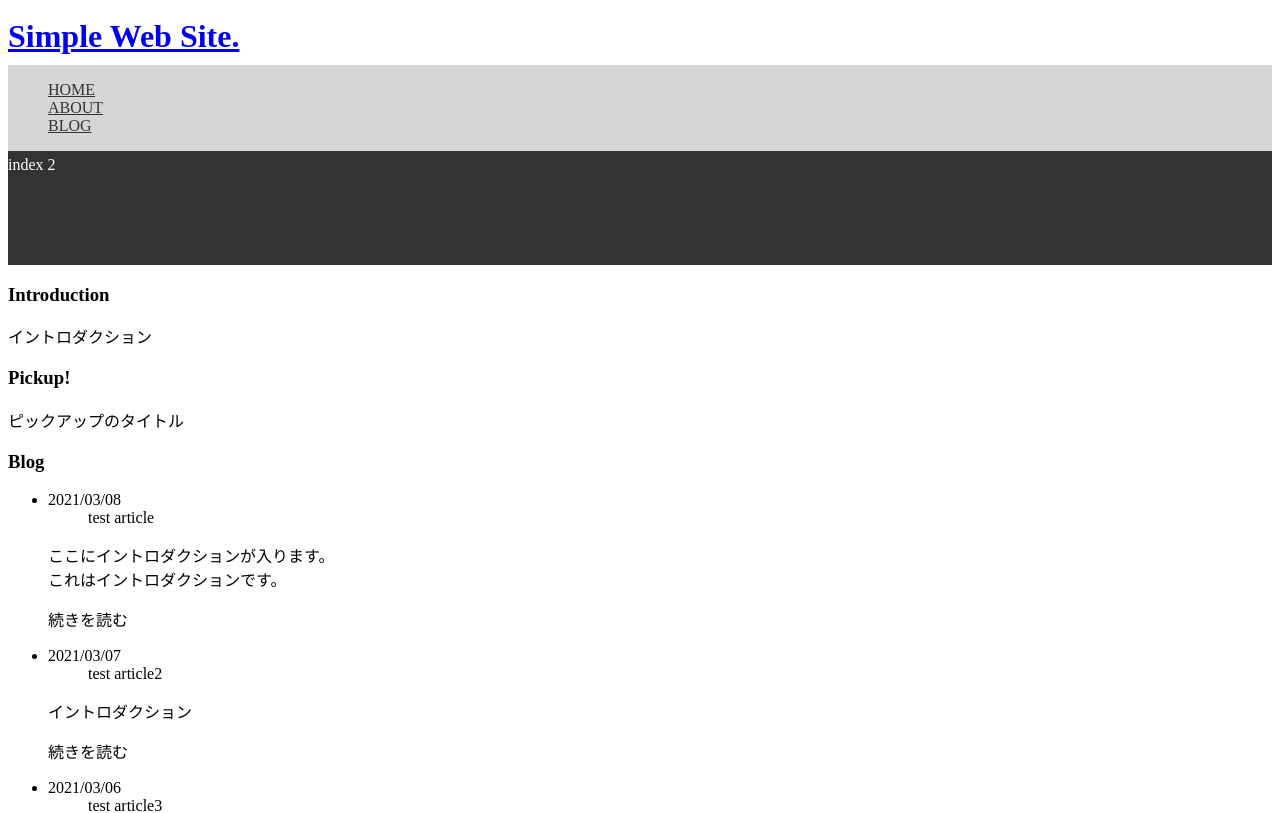
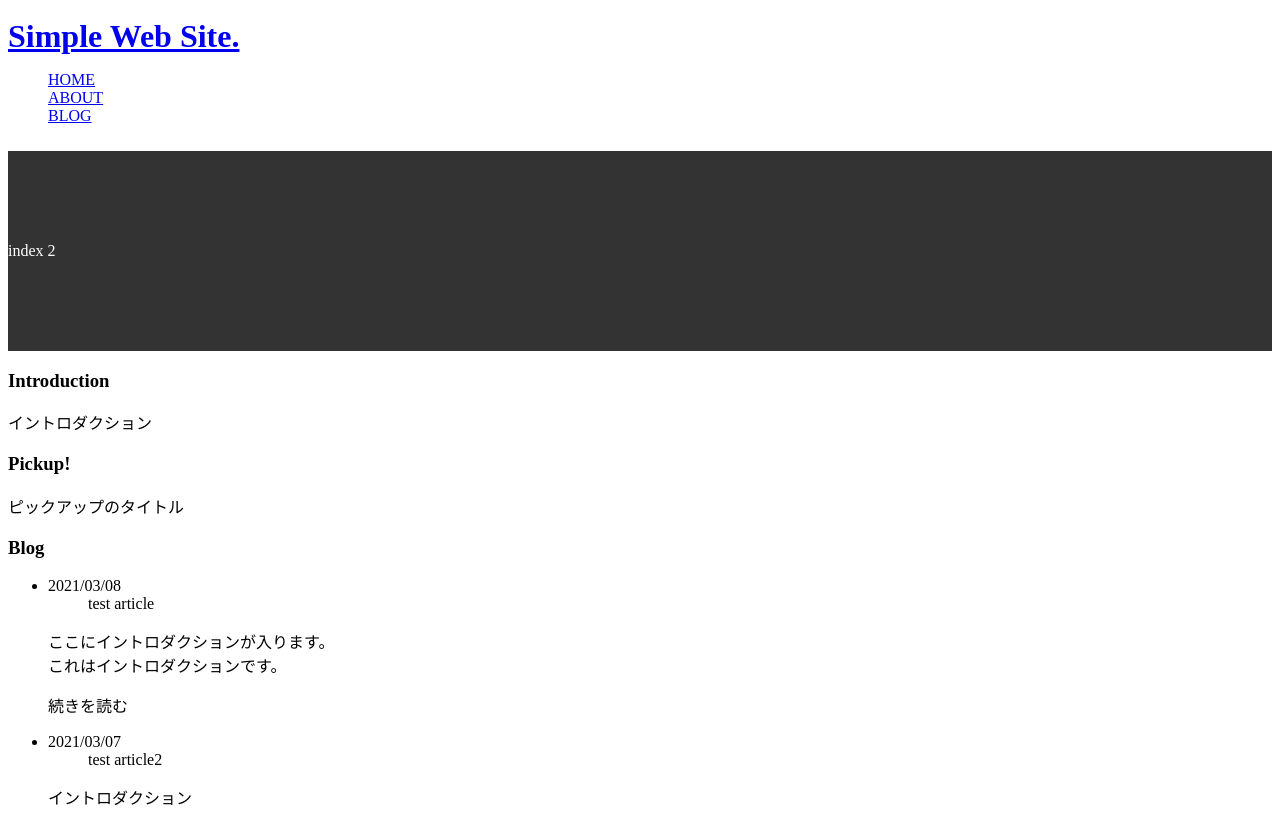
Before and after one commit to masayuki-abe/nuxtjs, a Nuxt app: page / in a window 1280 px wide. Shown: the top 813 px of the page. Built offline with nearby package versions, Linux system fonts and the light colour scheme.

Commit message:
外部scssを読み込んでmixinを可能に

```diff
--- /dev/null
+++ b/assets/css/_variables.scss
@@ -0,0 +1,21 @@
+$tab: 768px;
+$lap: 1024px;
+$pc: 1200px;
+
+@mixin tab {
+  @media screen and (min-width: $tab) {
+    @content;
+  }
+}
+
+@mixin lap {
+  @media screen and (min-width: $lap) {
+    @content;
+  }
+}
+
+@mixin pc {
+  @media screen and (min-width: $pc) {
+    @content;
+  }
+}
--- /dev/null
+++ b/assets/css/common.scss
@@ -0,0 +1 @@
+@import './_variables';
--- a/components/molecules/NaviBody.vue
+++ b/components/molecules/NaviBody.vue
@@ -29,7 +29,7 @@ export default {
 }
 </script>
 
-<style lang="scss" scope>
+<style lang="scss" scoped>
 nav{
   &.gnavi{
     position: absolute;
@@ -45,5 +45,11 @@ nav{
     }
   }
 }
-
+@include lap() {
+nav {
+  &.gnavi{
+    position: static;
+  }
+}
+}
 </style>
--- a/nuxt.config.js
+++ b/nuxt.config.js
@@ -26,6 +26,7 @@ export default {
 
   // Global CSS: https://go.nuxtjs.dev/config-css
   css: [
+      '~/assets/css/common.scss'
   ],
 
   // Plugins to run before rendering page: https://go.nuxtjs.dev/config-plugins
@@ -42,9 +43,17 @@ export default {
 
   // Modules: https://go.nuxtjs.dev/config-modules
   modules: [
+    '@nuxtjs/style-resources',
   ],
 
   // Build Configuration: https://go.nuxtjs.dev/config-build
   build: {
-  }
+  },
+
+  styleResources: {
+    scss: [
+      '~/assets/css/_variables.scss',
+    ]
+  },
+
 }
--- a/package.json
+++ b/package.json
@@ -16,6 +16,7 @@
     "vue-awesome-swiper": "^4.1.1"
   },
   "devDependencies": {
+    "@nuxtjs/style-resources": "^1.0.0",
     "node-sass": "^5.0.0",
     "nuxt-sass-resources-loader": "^2.0.5",
     "sass-loader": "^10.1.1"
```
Also changed, not shown: 1 other file (tests, documents, lock files or other folders).
